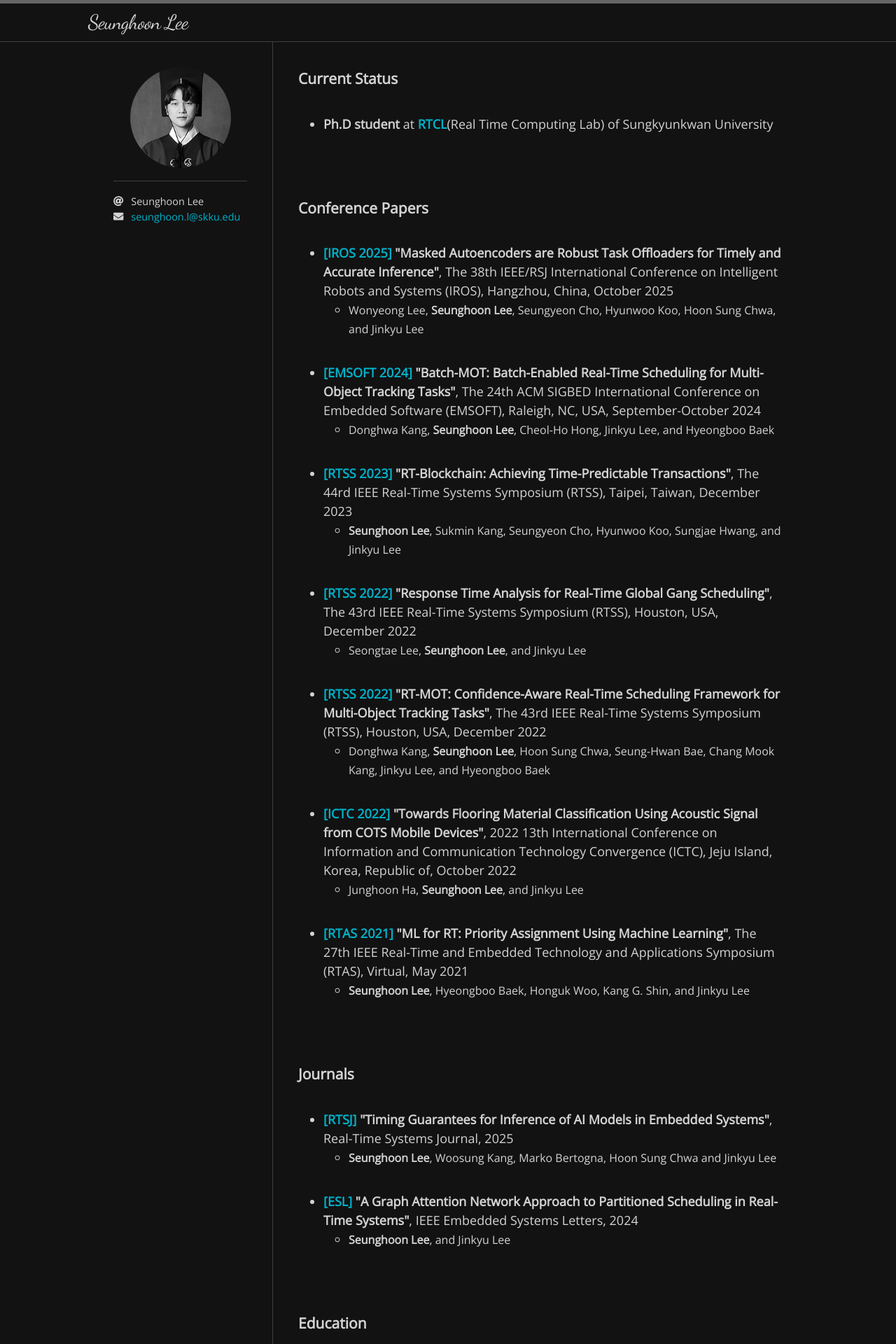
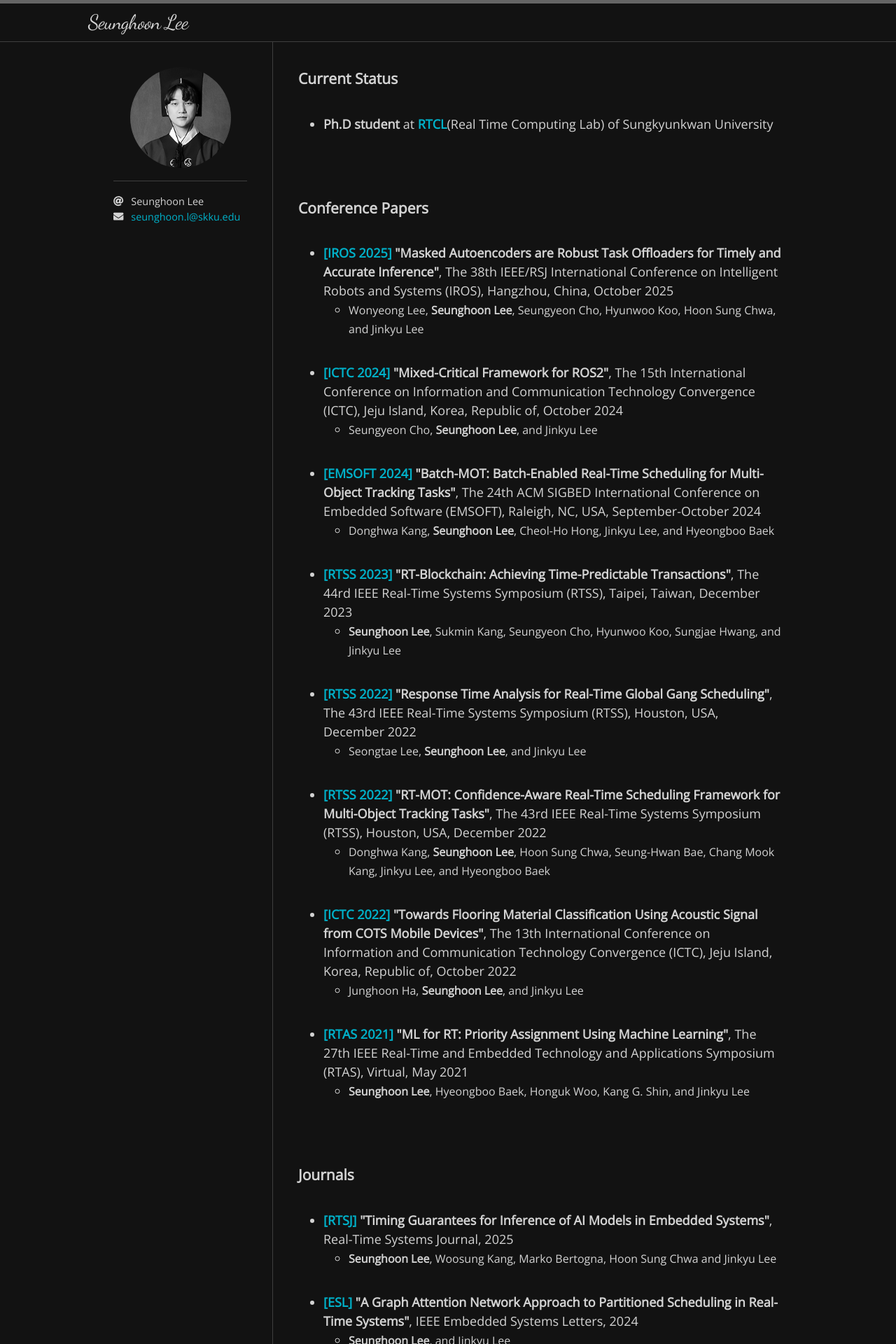
Before and after one commit to SeungHoon00/seunghoon00.github.io, a Jekyll site: the page built from index.html, in a window 1280 px wide. Shown: the top 1920 px of the page at 70% size. Built offline with Jekyll 4.4.1, drawn with Linux system fonts in a browser that asks for light colours; nearby versions of some CDN libraries; some web fonts are replaced; the list of posts is cut into pages by our own code.

Commit message:
Update home.html

```diff
--- a/_layouts/home.html
+++ b/_layouts/home.html
@@ -28,7 +28,10 @@ layout: default
       <ul>
         <li><font size="3em">Wonyeong Lee, <b>Seunghoon Lee</b>, Seungyeon Cho, Hyunwoo Koo, Hoon Sung Chwa, and Jinkyu Lee</font></li>
       </ul>
-
+      <li><b><a href="https://2022.ictc.org/">[ICTC 2024]</a> "Mixed-Critical Framework for ROS2"</b>, The 15th International Conference on Information and Communication Technology Convergence (ICTC), Jeju Island, Korea, Republic of, October 2024</li>
+      <ul>
+        <li><font size="3em">Seungyeon Cho, <b>Seunghoon Lee</b>, and Jinkyu Lee</font></li>
+      </ul>
       <li><b><a href="https://esweek.org/emsoft/">[EMSOFT 2024]</a> "Batch-MOT: Batch-Enabled Real-Time Scheduling for Multi-Object Tracking Tasks"</b>, The 24th ACM SIGBED International Conference on Embedded Software (EMSOFT), Raleigh, NC, USA, September-October 2024</li>
       <ul>
         <li><font size="3em">Donghwa Kang, <b>Seunghoon Lee</b>, Cheol-Ho Hong, Jinkyu Lee, and Hyeongboo Baek</font></li>
@@ -46,7 +49,7 @@ layout: default
       <ul>
         <li><font size="3em">Donghwa Kang, <b>Seunghoon Lee</b>, Hoon Sung Chwa, Seung-Hwan Bae, Chang Mook Kang, Jinkyu Lee, and Hyeongboo Baek</font></li>
       </ul>
-      <li><b><a href="https://2022.ictc.org/">[ICTC 2022]</a> "Towards Flooring Material Classification Using Acoustic Signal from COTS Mobile Devices"</b>, 2022 13th International Conference on Information and Communication Technology Convergence (ICTC), Jeju Island, Korea, Republic of, October 2022</li>
+      <li><b><a href="https://2022.ictc.org/">[ICTC 2022]</a> "Towards Flooring Material Classification Using Acoustic Signal from COTS Mobile Devices"</b>, The 13th International Conference on Information and Communication Technology Convergence (ICTC), Jeju Island, Korea, Republic of, October 2022</li>
       <ul>
         <li><font size="3em">Junghoon Ha, <b>Seunghoon Lee</b>, and Jinkyu Lee</font></li>
       </ul>
```
